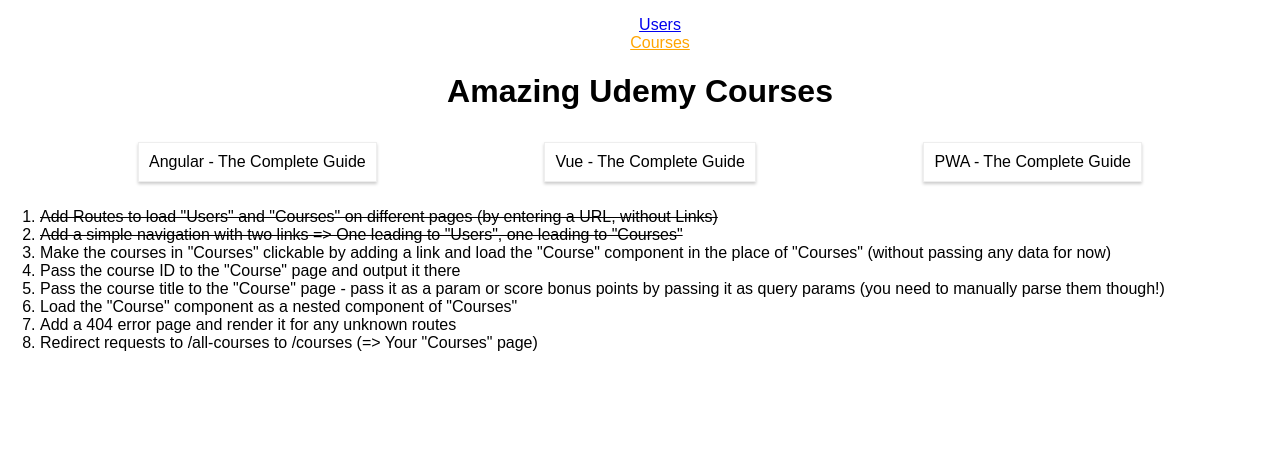
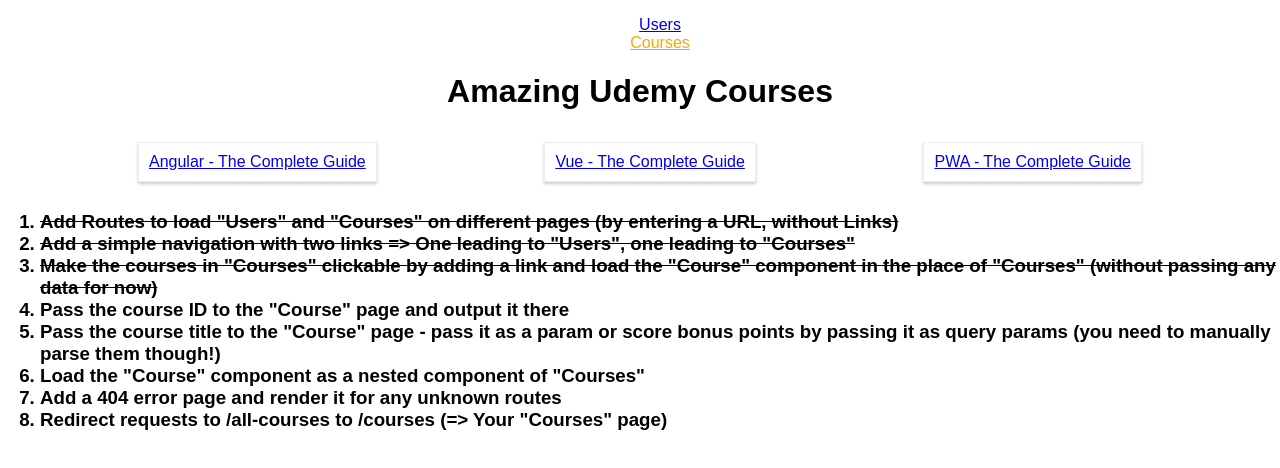
Before and after one commit to wongprom/routing--assignment-problem, a React (Create React App) app: page /Courses in a window 1280 px wide. Shown: the top 468 px of the page. Built offline with nearby package versions, Linux system fonts and the light colour scheme.

Commit message:
Done with 3. Using <Link>.

```diff
--- a/src/App.js
+++ b/src/App.js
@@ -40,16 +40,18 @@
           <Route path="/Users" component={Users} />
           <Route path="/Courses" component={Courses} />
 
+          <h3>
             <ol style={{ textAlign: 'left' }}>
               <li style={{ textDecoration: 'line-through' }}>Add Routes to load "Users" and "Courses" on different pages (by entering a URL, without Links)</li>
               <li style={{ textDecoration: 'line-through' }}>Add a simple navigation with two links => One leading to "Users", one leading to "Courses"</li>
-            <li>Make the courses in "Courses" clickable by adding a link and load the "Course" component in the place of "Courses" (without passing any data for now)</li>
+              <li style={{ textDecoration: 'line-through' }}>Make the courses in "Courses" clickable by adding a link and load the "Course" component in the place of "Courses" (without passing any data for now)</li>
               <li>Pass the course ID to the "Course" page and output it there</li>
               <li>Pass the course title to the "Course" page - pass it as a param or score bonus points by passing it as query params (you need to manually parse them though!)</li>
               <li>Load the "Course" component as a nested component of "Courses"</li>
               <li>Add a 404 error page and render it for any unknown routes</li>
               <li>Redirect requests to /all-courses to /courses (=> Your "Courses" page)</li>
             </ol>
+          </h3>
         </div>
       </BrowserRouter>
 
--- a/src/containers/Courses/Courses.js
+++ b/src/containers/Courses/Courses.js
@@ -1,5 +1,5 @@
 import React, { Component } from 'react';
-
+import { Link } from "react-router-dom";
 import './Courses.css';
 
 class Courses extends Component {
@@ -11,17 +11,24 @@
         ]
     }
 
-    render () {
+    render() {
         return (
             <div>
                 <h1>Amazing Udemy Courses</h1>
+
                 <section className="Courses">
                     {
-                        this.state.courses.map( course => {
-                            return <article className="Course" key={course.id}>{course.title}</article>;
-                        } )
+                        this.state.courses.map(course => {
+                            return (
+                                <Link to={"/course"}>
+                                    <article className="Course" key={course.id}>{course.title}</article>
+                                </Link>
+                            );
+                        })
                     }
                 </section>
+
+
             </div>
         );
     }
```
Lines whose indentation alone changed are shown as unchanged.
